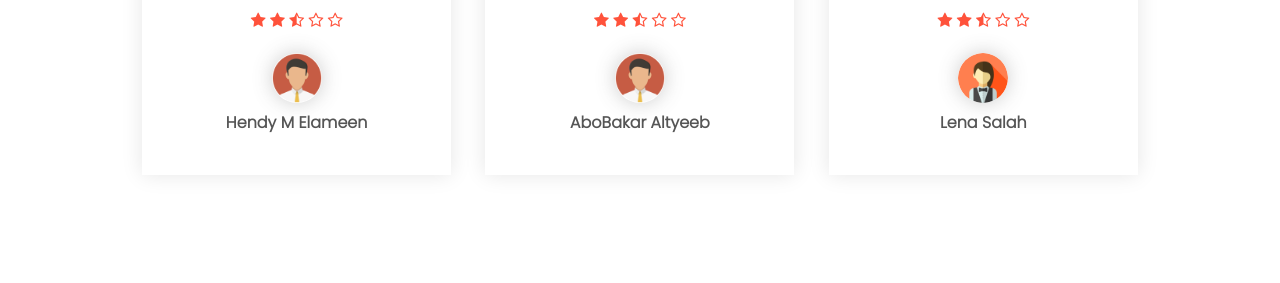
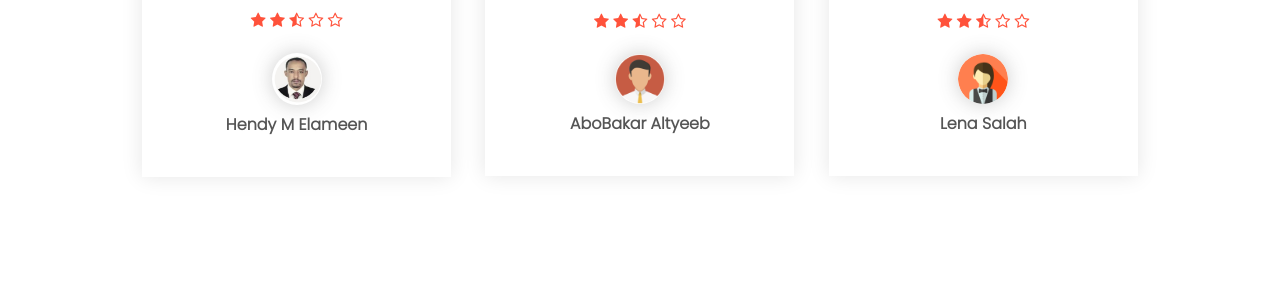
Before and after one commit to alhendy/BWUS2030, a plain HTML site: page index.html in a window 1280 px wide. Shown: the part 2997-3280 px from the top of the page. Drawn offline with Linux system fonts and the light colour scheme.

Commit message:
Update index.html

```diff
--- a/index.html
+++ b/index.html
@@ -277,7 +277,7 @@
                     <i class="fa fa-star-o"></i>
                     <i class="fa fa-star-o"></i>
                     </div>
-                    <img src="Media/imgs/user-img.png" class="user-img">
+                    <img src="Media/imgs/hendy.png" class="user-img">
                     <h3> <a href="https://alhendy.github.io/CV01/">Hendy M Elameen</a></h3>
             </div>
             <div class="col-3">
```
